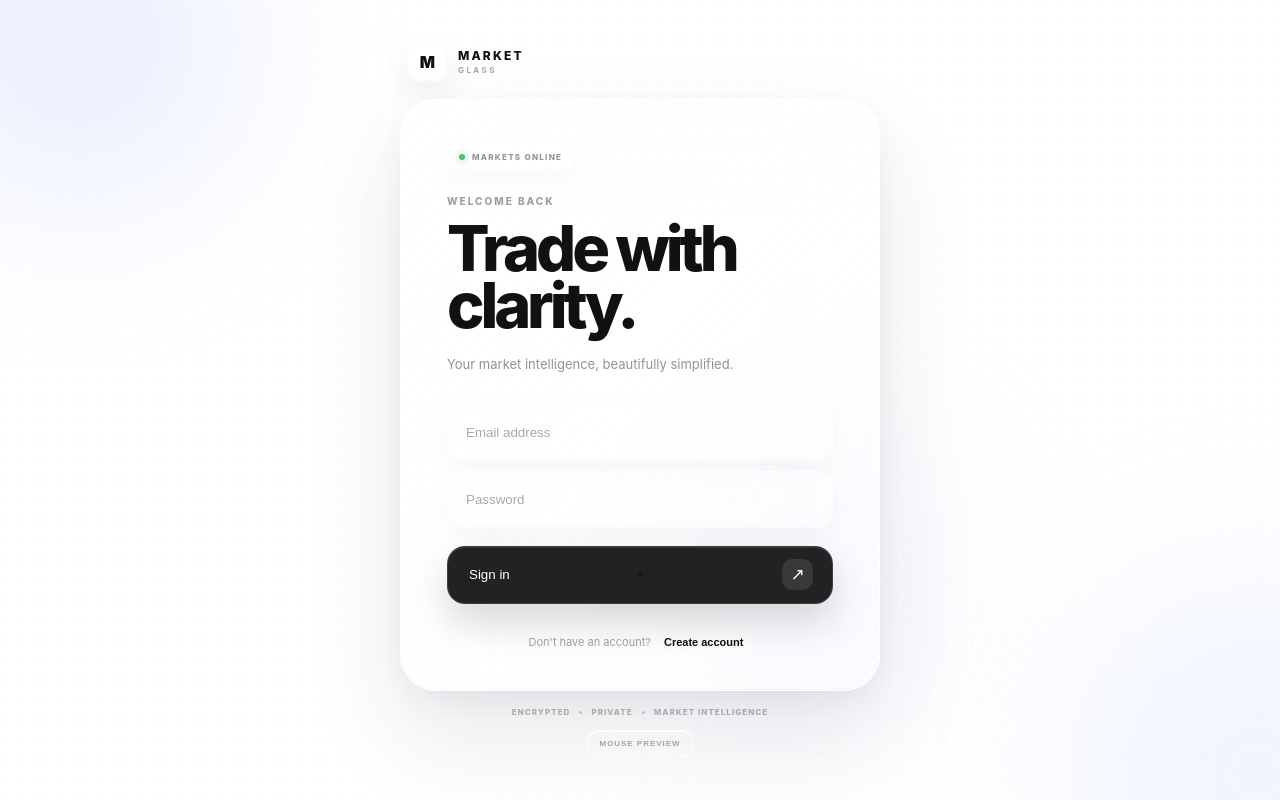
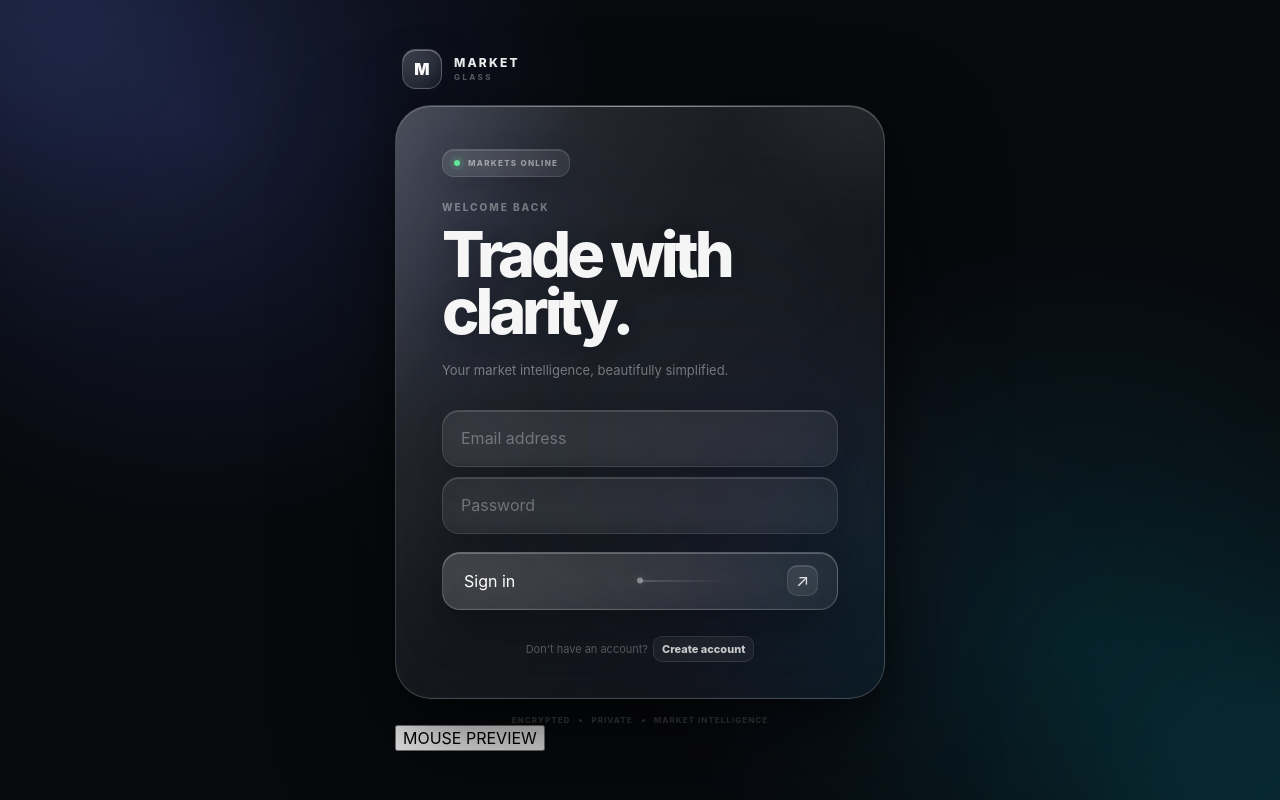
Before and after one commit to 7mud2007a/Edge-trader, a React (Vite) app: page / in a window 1280 px wide. Built offline with nearby package versions, Linux system fonts and the light colour scheme.

Commit message:
Update app.css

```diff
--- a/src/app.css
+++ b/src/app.css
@@ -1,18 +1,5 @@
 * {
   box-sizing: border-box;
-}
-
-:root {
-  font-family:
-    Inter,
-    -apple-system,
-    BlinkMacSystemFont,
-    "SF Pro Display",
-    "Segoe UI",
-    sans-serif;
-
-  color: #111;
-  background: #fff;
 }
 
 html,
@@ -26,12 +13,28 @@ body,
 body {
   min-height: 100vh;
   overflow-x: hidden;
-  background: #fff;
+
+  font-family:
+    Inter,
+    -apple-system,
+    BlinkMacSystemFont,
+    "SF Pro Display",
+    "Segoe UI",
+    sans-serif;
+
+  color: #fff;
+
+  background: #07090d;
 }
 
-/* =========================
-   WHITE LIQUID GLASS WORLD
-========================= */
+button,
+input {
+  font: inherit;
+}
+
+/* =========================================================
+   HYPEROS 4 — LIQUID GLASS ENVIRONMENT
+========================================================= */
 
 .app {
   position: relative;
@@ -47,10 +50,28 @@ body {
 
   overflow: hidden;
 
-  background: #fff;
+  background:
+    radial-gradient(
+      circle at 15% 15%,
+      rgba(95, 120, 255, 0.16),
+      transparent 32%
+    ),
+    radial-gradient(
+      circle at 85% 80%,
+      rgba(0, 220, 255, 0.10),
+      transparent 32%
+    ),
+    radial-gradient(
+      circle at 50% 50%,
+      rgba(255, 255, 255, 0.025),
+      transparent 45%
+    ),
+    #07090d;
 }
 
-/* Soft objects behind glass */
+/* =========================================================
+   FLOATING LIGHTS
+========================================================= */
 
 .light {
   position: absolute;
@@ -59,78 +80,88 @@ body {
 
   pointer-events: none;
 
-  filter: blur(70px);
+  filter: blur(90px);
 
-  opacity: 0.75;
+  opacity: 0.8;
+
+  mix-blend-mode: screen;
 
   animation:
-    floatingLight 12s ease-in-out infinite alternate;
+    liquidFloat
+    14s
+    ease-in-out
+    infinite
+    alternate;
 }
 
 .light-one {
-  width: 420px;
-  height: 420px;
+  width: 440px;
+  height: 440px;
 
-  top: -170px;
-  left: -130px;
+  top: -220px;
+  left: -180px;
 
   background:
     radial-gradient(
       circle,
-      rgba(205, 215, 255, 0.65),
-      rgba(255, 255, 255, 0)
+      rgba(95, 120, 255, 0.38),
+      transparent 70%
     );
 }
 
 .light-two {
-  width: 480px;
-  height: 480px;
+  width: 500px;
+  height: 500px;
 
-  right: -200px;
-  bottom: -200px;
+  right: -250px;
+  bottom: -250px;
 
   background:
     radial-gradient(
       circle,
-      rgba(220, 230, 255, 0.7),
-      rgba(255, 255, 255, 0)
+      rgba(0, 210, 255, 0.25),
+      transparent 70%
     );
 
-  animation-delay: -4s;
+  animation-delay: -5s;
 }
 
 .light-three {
-  width: 330px;
-  height: 330px;
+  width: 300px;
+  height: 300px;
 
   left: 50%;
-  top: 50%;
+  top: 45%;
 
   transform: translate(-50%, -50%);
 
   background:
     radial-gradient(
       circle,
-      rgba(240, 242, 255, 0.8),
-      rgba(255, 255, 255, 0)
+      rgba(150, 100, 255, 0.13),
+      transparent 70%
     );
 
-  animation-delay: -7s;
+  animation-delay: -9s;
 }
 
-@keyframes floatingLight {
+@keyframes liquidFloat {
   from {
-    transform: translate3d(-20px, -12px, 0);
+    transform:
+      translate3d(-25px, -15px, 0)
+      scale(1);
   }
 
   to {
-    transform: translate3d(20px, 15px, 0);
+    transform:
+      translate3d(25px, 20px, 0)
+      scale(1.08);
   }
 }
 
-/* =========================
-   GLASS GRAIN
-========================= */
+/* =========================================================
+   GLASS NOISE
+========================================================= */
 
 .noise {
   position: absolute;
@@ -139,81 +170,97 @@ body {
 
   pointer-events: none;
 
-  opacity: 0.025;
+  opacity: 0.045;
 
   background-image:
     radial-gradient(
-      rgba(0, 0, 0, 0.8) 0.45px,
-      transparent 0.45px
+      rgba(255, 255, 255, 0.8) 0.4px,
+      transparent 0.5px
     );
 
   background-size: 5px 5px;
+
+  mix-blend-mode: overlay;
 }
 
-/* =========================
+/* =========================================================
    SHELL
-========================= */
+========================================================= */
 
 .auth-shell {
   position: relative;
 
-  z-index: 5;
+  z-index: 10;
 
-  width: min(100%, 480px);
+  width: min(100%, 490px);
 }
 
-/* =========================
-   BRAND GLASS
-========================= */
+/* =========================================================
+   GLASS BRAND
+========================================================= */
 
 .brand {
   display: flex;
   align-items: center;
 
-  gap: 11px;
+  gap: 12px;
 
   margin:
     0
     0
-    17px
-    8px;
+    16px
+    7px;
 }
 
 .brand-icon {
-  width: 39px;
-  height: 39px;
+  width: 40px;
+  height: 40px;
 
   display: grid;
   place-items: center;
 
   border-radius: 14px;
 
-  /* REAL TRANSPARENT GLASS */
-
   background:
-    rgba(255, 255, 255, 0.18);
+    linear-gradient(
+      135deg,
+      rgba(255, 255, 255, 0.19),
+      rgba(255, 255, 255, 0.045)
+    );
 
   border:
     1px solid
-    rgba(255, 255, 255, 0.78);
+    rgba(255, 255, 255, 0.22);
 
   box-shadow:
-    inset 0 1px 0 rgba(255, 255, 255, 0.95),
-    inset 0 -1px 0 rgba(0, 0, 0, 0.035),
-    0 12px 30px rgba(30, 40, 70, 0.08);
+    inset 0 1px 0
+      rgba(255, 255, 255, 0.3),
+
+    inset 0 -1px 0
+      rgba(255, 255, 255, 0.025),
+
+    0 15px 40px
+      rgba(0, 0, 0, 0.3);
 
   backdrop-filter:
-    blur(35px)
+    blur(30px)
     saturate(180%);
 
   -webkit-backdrop-filter:
-    blur(35px)
+    blur(30px)
     saturate(180%);
 }
 
 .brand-icon span {
+  color: #fff;
+
   font-size: 16px;
+
   font-weight: 900;
+
+  text-shadow:
+    0 0 20px
+    rgba(255, 255, 255, 0.3);
 }
 
 .brand > div:last-child {
@@ -224,18 +271,20 @@ body {
 }
 
 .brand strong {
+  color: rgba(255, 255, 255, 0.95);
+
   font-size: 12px;
 
+  font-weight: 850;
+
   letter-spacing: 0.18em;
-
-  font-weight: 850;
 }
 
 .brand > div:last-child span {
   margin-top: 4px;
 
   color:
-    rgba(0, 0, 0, 0.35);
+    rgba(255, 255, 255, 0.35);
 
   font-size: 8px;
 
@@ -244,9 +293,9 @@ body {
   letter-spacing: 0.3em;
 }
 
-/* =========================
+/* =========================================================
    MAIN LIQUID GLASS
-========================= */
+========================================================= */
 
 .auth-window {
   position: relative;
@@ -256,34 +305,32 @@ body {
   border-radius: 36px;
 
   /*
-     IMPORTANT:
-     This is transparent.
-     The background behind it remains visible.
+    REAL GLASS
   */
 
   background:
     linear-gradient(
       135deg,
-      rgba(255, 255, 255, 0.32),
-      rgba(255, 255, 255, 0.08)
+      rgba(255, 255, 255, 0.105),
+      rgba(255, 255, 255, 0.025)
     );
 
   border:
     1px solid
-    rgba(255, 255, 255, 0.82);
+    rgba(255, 255, 255, 0.18);
 
   box-shadow:
-    0 45px 100px
-      rgba(30, 40, 70, 0.10),
+    0 45px 110px
+      rgba(0, 0, 0, 0.55),
 
-    0 10px 35px
-      rgba(30, 40, 70, 0.055),
+    0 12px 35px
+      rgba(0, 0, 0, 0.3),
 
     inset 0 1px 0
-      rgba(255, 255, 255, 0.95),
+      rgba(255, 255, 255, 0.24),
 
     inset 0 -1px 0
-      rgba(0, 0, 0, 0.035);
+      rgba(255, 255, 255, 0.025);
 
   backdrop-filter:
     blur(45px)
@@ -293,78 +340,124 @@ body {
     blur(45px)
     saturate(180%);
 
+  isolation: isolate;
+
   will-change:
     transform,
     filter,
     opacity;
 }
 
-/* Strong glass reflection */
+/* =========================================================
+   GLASS REFLECTION
+========================================================= */
 
 .glass-highlight {
   position: absolute;
 
   inset: 0;
 
+  z-index: -1;
+
   pointer-events: none;
 
   background:
     linear-gradient(
-      115deg,
-      rgba(255, 255, 255, 0.78)
-      0%,
-      rgba(255, 255, 255, 0.25)
-      18%,
-      rgba(255, 255, 255, 0)
-      42%
+      120deg,
+      rgba(255, 255, 255, 0.22),
+      rgba(255, 255, 255, 0.045) 22%,
+      transparent 42%
     );
 
-  opacity: 0.85;
+  opacity: 0.8;
 }
 
-/* =========================
-   TRANSITIONS
-========================= */
+.auth-window::before {
+  content: "";
+
+  position: absolute;
+
+  left: 8%;
+  right: 8%;
+  top: 0;
+
+  height: 1px;
+
+  background:
+    linear-gradient(
+      90deg,
+      transparent,
+      rgba(255, 255, 255, 0.55),
+      transparent
+    );
+
+  opacity: 0.7;
+}
+
+.auth-window::after {
+  content: "";
+
+  position: absolute;
+
+  width: 220px;
+  height: 220px;
+
+  top: -150px;
+  right: -100px;
+
+  border-radius: 50%;
+
+  background:
+    rgba(255, 255, 255, 0.06);
+
+  filter: blur(45px);
+
+  pointer-events: none;
+}
+
+/* =========================================================
+   PAGE TRANSITIONS
+========================================================= */
 
 .transition-next {
   animation:
-    slideNext
-    0.48s
+    glassNext
+    0.52s
     cubic-bezier(
-      0.22,
+      0.16,
       1,
-      0.36,
+      0.3,
       1
     );
 }
 
 .transition-back {
   animation:
-    slideBack
-    0.48s
+    glassBack
+    0.52s
     cubic-bezier(
-      0.22,
+      0.16,
       1,
-      0.36,
+      0.3,
       1
     );
 }
 
-@keyframes slideNext {
+@keyframes glassNext {
   0% {
     opacity: 0;
 
     transform:
-      translateX(70px)
-      scale(0.97);
+      translateX(80px)
+      scale(0.965);
 
-    filter: blur(18px);
+    filter: blur(20px);
   }
 
   45% {
     opacity: 0.8;
 
-    filter: blur(7px);
+    filter: blur(8px);
   }
 
   100% {
@@ -378,21 +471,21 @@ body {
   }
 }
 
-@keyframes slideBack {
+@keyframes glassBack {
   0% {
     opacity: 0;
 
     transform:
-      translateX(-70px)
-      scale(0.97);
+      translateX(-80px)
+      scale(0.965);
 
-    filter: blur(18px);
+    filter: blur(20px);
   }
 
   45% {
     opacity: 0.8;
 
-    filter: blur(7px);
+    filter: blur(8px);
   }
 
   100% {
@@ -406,9 +499,9 @@ body {
   }
 }
 
-/* =========================
+/* =========================================================
    PANEL
-========================= */
+========================================================= */
 
 .auth-panel {
   position: relative;
@@ -421,22 +514,22 @@ body {
     36px;
 
   animation:
-    panelIn
-    0.5s
+    panelAppear
+    0.55s
     cubic-bezier(
-      0.22,
+      0.16,
       1,
-      0.36,
+      0.3,
       1
     );
 }
 
-@keyframes panelIn {
+@keyframes panelAppear {
   from {
     opacity: 0;
 
     transform:
-      translateY(12px);
+      translateY(10px);
   }
 
   to {
@@ -447,15 +540,15 @@ body {
   }
 }
 
-/* =========================
+/* =========================================================
    GLASS STATUS
-========================= */
+========================================================= */
 
 .top-label {
   display: inline-flex;
   align-items: center;
 
-  gap: 7px;
+  gap: 8px;
 
   margin-bottom: 24px;
 
@@ -463,30 +556,30 @@ body {
     8px
     11px;
 
-  border-radius: 11px;
+  border-radius: 12px;
 
   color:
-    rgba(0, 0, 0, 0.42);
+    rgba(255, 255, 255, 0.48);
 
   background:
-    rgba(255, 255, 255, 0.14);
+    rgba(255, 255, 255, 0.055);
 
   border:
     1px solid
-    rgba(255, 255, 255, 0.72);
+    rgba(255, 255, 255, 0.12);
 
   box-shadow:
     inset 0 1px 0
-      rgba(255, 255, 255, 0.9),
+      rgba(255, 255, 255, 0.12),
 
-    inset 0 -1px 0
-      rgba(0, 0, 0, 0.025),
+    0 8px 30px
+      rgba(0, 0, 0, 0.12);
 
-    0 8px 25px
-      rgba(30, 40, 70, 0.04);
+  backdrop-filter:
+    blur(25px);
 
-  backdrop-filter: blur(30px);
-  -webkit-backdrop-filter: blur(30px);
+  -webkit-backdrop-filter:
+    blur(25px);
 
   font-size: 8px;
 
@@ -501,19 +594,19 @@ body {
 
   border-radius: 50%;
 
-  background: #53b878;
+  background: #62e69a;
 
   box-shadow:
     0 0 0 4px
-      rgba(83, 184, 120, 0.08),
+      rgba(98, 230, 154, 0.08),
 
-    0 0 14px
-      rgba(83, 184, 120, 0.35);
+    0 0 15px
+      rgba(98, 230, 154, 0.7);
 }
 
-/* =========================
-   TEXT
-========================= */
+/* =========================================================
+   TYPOGRAPHY
+========================================================= */
 
 .eyebrow {
   display: block;
@@ -521,7 +614,7 @@ body {
   margin-bottom: 13px;
 
   color:
-    rgba(0, 0, 0, 0.38);
+    rgba(255, 255, 255, 0.37);
 
   font-size: 10px;
 
@@ -533,7 +626,7 @@ body {
 h1 {
   margin: 0;
 
-  color: #111;
+  color: rgba(255, 255, 255, 0.96);
 
   font-size:
     clamp(
@@ -547,6 +640,10 @@ h1 {
   letter-spacing: -0.065em;
 
   font-weight: 780;
+
+  text-shadow:
+    0 2px 25px
+    rgba(0, 0, 0, 0.2);
 }
 
 .subtitle {
@@ -558,16 +655,16 @@ h1 {
     30px;
 
   color:
-    rgba(0, 0, 0, 0.43);
+    rgba(255, 255, 255, 0.4);
 
   font-size: 13px;
 
   line-height: 1.55;
 }
 
-/* =========================
-   GLASS INPUTS
-========================= */
+/* =========================================================
+   LIQUID GLASS INPUTS
+========================================================= */
 
 form {
   display: grid;
@@ -589,77 +686,74 @@ form {
 
   outline: none;
 
-  color: #111;
+  color:
+    rgba(255, 255, 255, 0.92);
 
   border-radius: 17px;
 
-  /*
-     VERY transparent
-  */
-
   background:
-    rgba(255, 255, 255, 0.12);
+    rgba(255, 255, 255, 0.055);
 
   border:
     1px solid
-    rgba(255, 255, 255, 0.72);
+    rgba(255, 255, 255, 0.12);
 
   box-shadow:
     inset 0 1px 0
-      rgba(255, 255, 255, 0.9),
+      rgba(255, 255, 255, 0.14),
 
     inset 0 -1px 0
-      rgba(0, 0, 0, 0.025),
+      rgba(0, 0, 0, 0.14),
 
-    0 8px 25px
-      rgba(30, 40, 70, 0.035);
+    0 10px 30px
+      rgba(0, 0, 0, 0.12);
 
   backdrop-filter:
     blur(30px)
-    saturate(170%);
+    saturate(160%);
 
   -webkit-backdrop-filter:
     blur(30px)
-    saturate(170%);
+    saturate(160%);
 
   transition:
-    background 0.25s ease,
-    border-color 0.25s ease,
-    box-shadow 0.25s ease,
-    transform 0.25s ease;
+    0.25s ease;
+}
+
+.field input::placeholder {
+  color:
+    rgba(255, 255, 255, 0.32);
 }
 
 .field input:hover {
   background:
-    rgba(255, 255, 255, 0.2);
+    rgba(255, 255, 255, 0.075);
+
+  border-color:
+    rgba(255, 255, 255, 0.17);
 }
 
 .field input:focus {
   background:
-    rgba(255, 255, 255, 0.27);
+    rgba(255, 255, 255, 0.095);
 
   border-color:
-    rgba(255, 255, 255, 0.95);
+    rgba(255, 255, 255, 0.28);
 
   box-shadow:
     0 0 0 4px
-      rgba(255, 255, 255, 0.22),
+      rgba(255, 255, 255, 0.035),
 
-    0 12px 35px
-      rgba(30, 40, 70, 0.06),
+    0 15px 35px
+      rgba(0, 0, 0, 0.18),
 
     inset 0 1px 0
-      rgba(255, 255, 255, 1);
+      rgba(255, 255, 255, 0.2);
 }
 
-.field input::placeholder {
-  color:
-    rgba(0, 0, 0, 0.34);
-}
-
-/* =========================
+/* =========================================================
    ERROR GLASS
-========================= */
+========================================================= */
 
 .error-message {
   display: flex;
@@ -674,16 +768,17 @@ form {
   border-radius: 12px;
 
   color:
-    rgba(85, 40, 40, 0.78);
+    rgba(255, 190, 190, 0.8);
 
   background:
-    rgba(255, 235, 235, 0.18);
+    rgba(255, 70, 70, 0.055);
 
   border:
     1px solid
-    rgba(255, 255, 255, 0.65);
+    rgba(255, 130, 130, 0.12);
 
   backdrop-filter: blur(25px);
+
   -webkit-backdrop-filter: blur(25px);
 
   font-size: 11px;
@@ -704,7 +799,7 @@ form {
   border-radius: 50%;
 
   background:
-    rgba(100, 50, 50, 0.06);
+    rgba(255, 100, 100, 0.1);
 
   font-weight: 800;
 }
@@ -725,9 +820,9 @@ form {
   }
 }
 
-/* =========================
+/* =========================================================
    BUTTON AREA
-========================= */
+========================================================= */
 
 .button-area {
   position: relative;
@@ -740,16 +835,16 @@ form {
   touch-action: none;
 }
 
-/* =========================
+/* =========================================================
    THREAD
-========================= */
+========================================================= */
 
 .thread {
   position: absolute;
 
   z-index: 1;
 
-  width: 78px;
+  width: 80px;
   height: 1px;
 
   left: 50%;
@@ -760,9 +855,17 @@ form {
   pointer-events: none;
 
   background:
-    rgba(0, 0, 0, 0.48);
+    linear-gradient(
+      90deg,
+      rgba(255, 255, 255, 0.55),
+      rgba(255, 255, 255, 0.05)
+    );
 
-  opacity: 0.45;
+  opacity: 0.6;
+
+  box-shadow:
+    0 0 8px
+    rgba(255, 255, 255, 0.12);
 }
 
 .thread::before {
@@ -778,15 +881,19 @@ form {
 
   border-radius: 50%;
 
-  background: #111;
+  background: rgba(255, 255, 255, 0.7);
 
   transform:
     translateY(-50%);
+
+  box-shadow:
+    0 0 10px
+    rgba(255, 255, 255, 0.3);
 }
 
-/* =========================
-   BUTTON
-========================= */
+/* =========================================================
+   LIQUID GLASS BUTTON
+========================================================= */
 
 .primary-button {
   position: absolute;
@@ -815,37 +922,54 @@ form {
   color: #fff;
 
   background:
-    rgba(12, 13, 15, 0.91);
+    linear-gradient(
+      135deg,
+      rgba(255, 255, 255, 0.16),
+      rgba(255, 255, 255, 0.055)
+    );
 
   border:
     1px solid
-    rgba(255, 255, 255, 0.12);
+    rgba(255, 255, 255, 0.2);
 
   box-shadow:
-    0 18px 40px
-      rgba(0, 0, 0, 0.16),
+    inset 0 1px 0
+      rgba(255, 255, 255, 0.25),
 
-    inset 0 1px 0
-      rgba(255, 255, 255, 0.09);
+    inset 0 -1px 0
+      rgba(255, 255, 255, 0.03),
+
+    0 18px 45px
+      rgba(0, 0, 0, 0.28);
+
+  backdrop-filter:
+    blur(30px)
+    saturate(180%);
+
+  -webkit-backdrop-filter:
+    blur(30px)
+    saturate(180%);
 
   transition:
-    transform
-    0.18s
-    cubic-bezier(
-      0.22,
-      1,
-      0.36,
-      1
-    );
+    transform 0.18s ease,
+    background 0.25s ease,
+    box-shadow 0.25s ease;
 }
 
 .primary-button:hover {
+  background:
+    linear-gradient(
+      135deg,
+      rgba(255, 255, 255, 0.2),
+      rgba(255, 255, 255, 0.07)
+    );
+
   box-shadow:
-    0 23px 45px
-      rgba(0, 0, 0, 0.19),
+    inset 0 1px 0
+      rgba(255, 255, 255, 0.3),
 
-    inset 0 1px 0
-      rgba(255, 255, 255, 0.12);
+    0 22px 50px
+      rgba(0, 0, 0, 0.35);
 }
 
 .primary-button:active {
@@ -861,8 +985,19 @@ form {
 
   border-radius: 10px;
 
+  color:
+    rgba(255, 255, 255, 0.85);
+
   background:
+    rgba(255, 255, 255, 0.08);
+
+  border:
+    1px solid
     rgba(255, 255, 255, 0.1);
+
+  box-shadow:
+    inset 0 1px 0
+      rgba(255, 255, 255, 0.15);
 
   font-size: 17px;
 }
@@ -875,51 +1010,9 @@ form {
   margin-top: 8px;
 }
 
-/* =========================
-   FAKE CURSOR
-========================= */
-
-.fake-cursor {
-  position: absolute;
-
-  z-index: 10;
-
-  width: 26px;
-  height: 26px;
-
-  pointer-events: none;
-
-  transform:
-    translate(-50%, -50%);
-
-  transition:
-    left 0.06s linear,
-    top 0.06s linear;
-}
-
-.cursor-dot {
-  width: 18px;
-  height: 18px;
-
-  border-radius: 50%;
-
-  background:
-    rgba(255, 255, 255, 0.25);
-
-  border:
-    2px solid #111;
-
-  box-shadow:
-    0 5px 20px
-      rgba(0, 0, 0, 0.2);
-
-  backdrop-filter: blur(12px);
-  -webkit-backdrop-filter: blur(12px);
-}
-
-/* =========================
-   SWITCH
-========================= */
+/* =========================================================
+   SWITCH BUTTON
+========================================================= */
 
 .switch-row {
   display: flex;
@@ -933,7 +1026,7 @@ form {
   margin-top: 26px;
 
   color:
-    rgba(0, 0, 0, 0.37);
+    rgba(255, 255, 255, 0.3);
 
   font-size: 11px;
 }
@@ -941,22 +1034,24 @@ form {
 .text-button {
   padding:
     5px
-    7px;
+    8px;
 
   cursor: pointer;
 
-  border-radius: 8px;
-
-  color: #111;
+  color:
+    rgba(255, 255, 255, 0.8);
 
   background:
-    rgba(255, 255, 255, 0.12);
+    rgba(255, 255, 255, 0.045);
 
   border:
     1px solid
-    rgba(255, 255, 255, 0.55);
+    rgba(255, 255, 255, 0.1);
+
+  border-radius: 9px;
 
   backdrop-filter: blur(20px);
+
   -webkit-backdrop-filter: blur(20px);
 
   font-size: 11px;
@@ -964,22 +1059,20 @@ form {
   font-weight: 800;
 
   transition:
-    background 0.2s ease,
-    box-shadow 0.2s ease;
+    0.2s ease;
 }
 
 .text-button:hover {
   background:
-    rgba(255, 255, 255, 0.32);
+    rgba(255, 255, 255, 0.1);
 
-  box-shadow:
-    0 7px 20px
-      rgba(30, 40, 70, 0.05);
+  border-color:
+    rgba(255, 255, 255, 0.17);
 }
 
-/* =========================
+/* =========================================================
    FOOTER
-========================= */
+========================================================= */
 
 .secure-footer {
   display: flex;
@@ -991,7 +1084,7 @@ form {
   margin-top: 17px;
 
   color:
-    rgba(0, 0, 0, 0.28);
+    rgba(255, 255, 255, 0.22);
 
   font-size: 8px;
 
@@ -1007,70 +1100,12 @@ form {
   border-radius: 50%;
 
   background:
-    rgba(0, 0, 0, 0.2);
+    rgba(255, 255, 255, 0.22);
 }
 
-/* =========================
-   TEST MODE
-========================= */
-
-.test-mode-button {
-  display: block;
-
-  margin:
-    13px
-    auto
-    0;
-
-  padding:
-    8px
-    12px;
-
-  border-radius: 11px;
-
-  cursor: pointer;
-
-  color:
-    rgba(0, 0, 0, 0.34);
-
-  background:
-    rgba(255, 255, 255, 0.12);
-
-  border:
-    1px solid
-    rgba(255, 255, 255, 0.7);
-
-  box-shadow:
-    inset 0 1px 0
-      rgba(255, 255, 255, 0.9);
-
-  backdrop-filter: blur(25px);
-  -webkit-backdrop-filter: blur(25px);
-
-  font-size: 8px;
-
-  font-weight: 800;
-
-  letter-spacing: 0.12em;
-}
-
-.test-mode-button.active {
-  color: #111;
-
-  background:
-    rgba(255, 255, 255, 0.3);
-
-  box-shadow:
-    0 8px 25px
-      rgba(30, 40, 70, 0.07),
-
-    inset 0 1px 0
-      rgba(255, 255, 255, 1);
-}
-
-/* =========================
+/* =========================================================
    MOBILE
-========================= */
+========================================================= */
 
 @media (max-width: 560px) {
   .app {
@@ -1092,13 +1127,9 @@ form {
       29px;
   }
 
-  .brand {
-    margin-bottom: 14px;
-  }
-
   .brand-icon {
-    width: 34px;
-    height: 34px;
+    width: 35px;
+    height: 35px;
 
     border-radius: 12px;
   }
@@ -1114,10 +1145,6 @@ form {
 
   .subtitle {
     margin-bottom: 25px;
-  }
-
-  .secure-footer {
-    font-size: 7px;
   }
 }
 
@@ -1136,11 +1163,17 @@ form {
   h1 {
     font-size: 42px;
   }
+
+  .secure-footer {
+    gap: 6px;
+
+    letter-spacing: 0.08em;
+  }
 }
 
-/* =========================
+/* =========================================================
    REDUCED MOTION
-========================= */
+========================================================= */
 
 @media (prefers-reduced-motion: reduce) {
   *,
```
